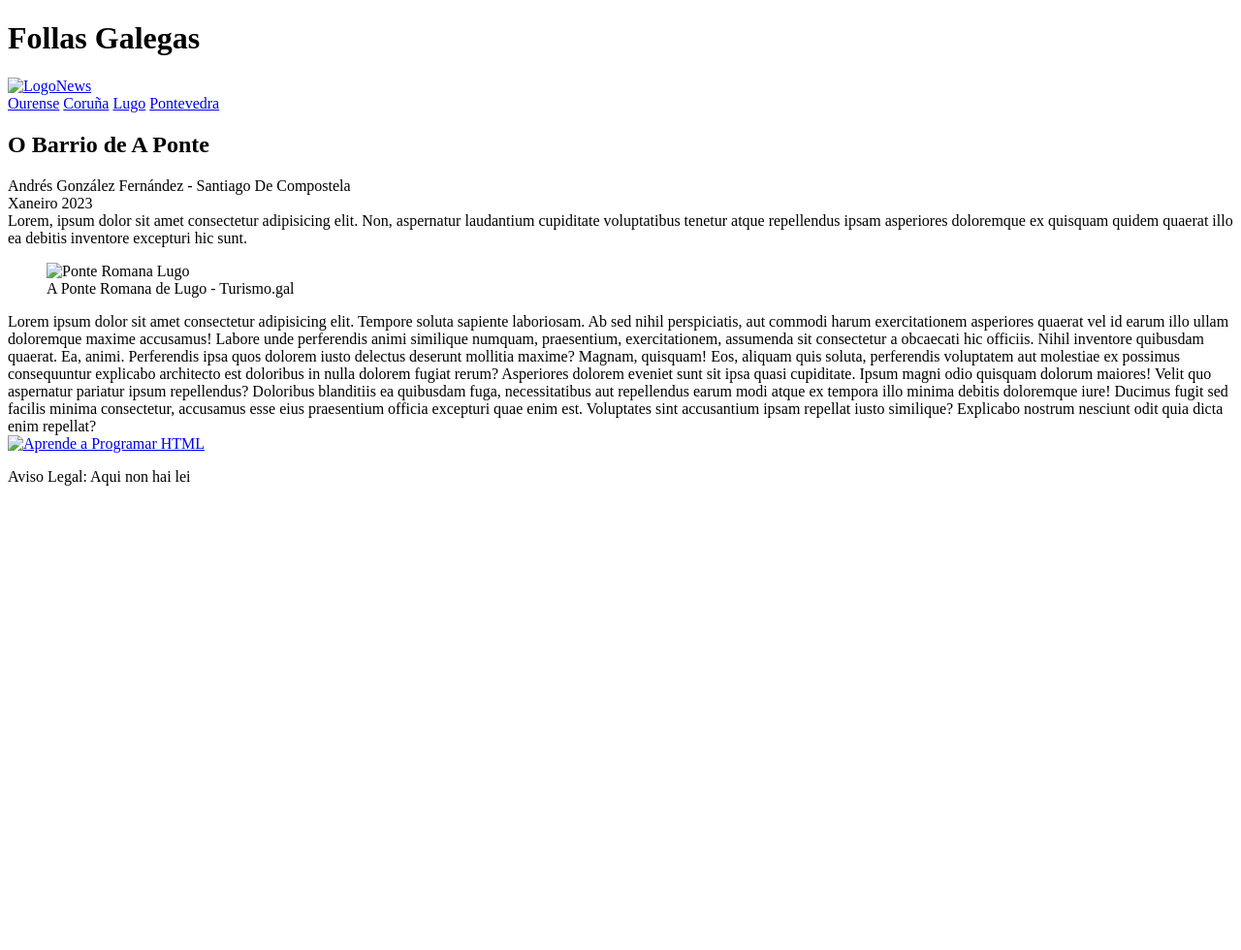
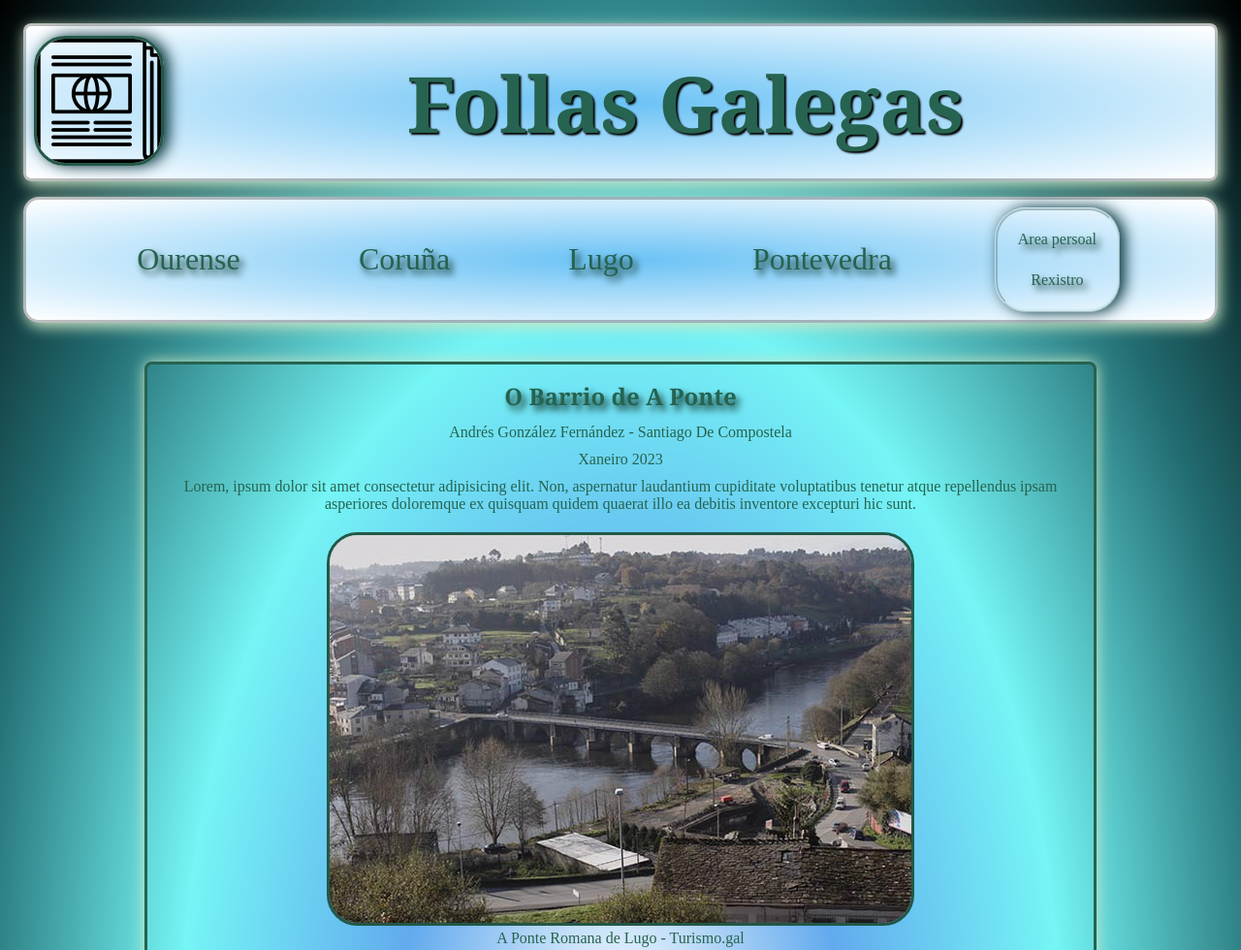
Before and after one commit to andresgf95/Formation-Exercices, a plain HTML site: page 3-Practica newspapper/content/ArtigoBarrioAponte.html in a window 1280 px wide. Shown: the top 980 px of the page at 97% size. Before the commit the page ends 800 px from the top, so only its background shows below. Drawn offline with Linux system fonts and the light colour scheme.

Commit message:
Modificacions

```diff
--- a/3-Practica newspapper/content/ArtigoBarrioAponte.html
+++ b/3-Practica newspapper/content/ArtigoBarrioAponte.html
@@ -1,28 +1,33 @@
 <!DOCTYPE html>
-<html lang="en">
+<html lang="gl">
 <head>
     <meta charset="UTF-8">
     <meta http-equiv="X-UA-Compatible" content="IE=edge">
     <meta name="viewport" content="width=device-width, initial-scale=1.0">
-    <title>Document</title>
+    <title>Follas Galegas</title>
+    <link rel="stylesheet" href="../css/Article.css">
 </head>
 <body>
     <header>
-        <h1>Follas Galegas</h1>
-        <a href="./index.html"><img src="IconNews.png" alt="LogoNews"></a>
+        <a href="../index.html"><img class="LogoIndex" src="../img/IconNews.png" alt="Logo"></a>
+        <a href="../index.html"><h1>Follas Galegas</h1></a>
     </header>
     <nav>
-        <a href="./SeccionOurense.html">Ourense</a>
-        <a href="./SeccionCoruña.html">Coruña</a>
-        <a href="./SeccionLugo.html">Lugo</a>
-        <a href="./SeccionPontevedra.html">Pontevedra</a>
+        <a class="OuNav" href="./SeccionOurense.html">Ourense</a>
+        <a class="CoNav" href="./SeccionCoruña.html">Coruña</a>
+        <a class="LuNav" href="./SeccionLugo.html">Lugo</a>
+        <a class="PoNav" href="./SeccionPontevedra.html">Pontevedra</a>
+        <div>
+            <a class="Login" href="../forms/login.html">Area persoal</a>
+            <a class="Reg" href="../forms/register.html">Rexistro</a>
+        </div>
     </nav>
     <main>
         <h2>O Barrio de A Ponte</h2>
         <div>Andrés González Fernández - Santiago De Compostela</div>
         <div>Xaneiro 2023</div>
         <div>Lorem, ipsum dolor sit amet consectetur adipisicing elit. Non, aspernatur laudantium cupiditate voluptatibus tenetur atque repellendus ipsam asperiores doloremque ex quisquam quidem quaerat illo ea debitis inventore excepturi hic sunt.</div>
-        <figure><img src="./A Ponte.jpg" alt="Ponte Romana Lugo"> <figcaption>A Ponte Romana de Lugo - Turismo.gal </figcaption></figure>
+        <figure><img src="../img/A Ponte.jpg" alt="Ponte Romana Lugo"> <figcaption>A Ponte Romana de Lugo - Turismo.gal </figcaption></figure>
         <article> Lorem ipsum dolor sit amet consectetur adipisicing elit. Tempore soluta sapiente laboriosam. Ab sed nihil perspiciatis, aut commodi harum exercitationem asperiores quaerat vel id earum illo ullam doloremque maxime accusamus!
         Labore unde perferendis animi similique numquam, praesentium, exercitationem, assumenda sit consectetur a obcaecati hic officiis. Nihil inventore quibusdam quaerat. Ea, animi. Perferendis ipsa quos dolorem iusto delectus deserunt mollitia maxime?
         Magnam, quisquam! Eos, aliquam quis soluta, perferendis voluptatem aut molestiae ex possimus consequuntur explicabo architecto est doloribus in nulla dolorem fugiat rerum? Asperiores dolorem eveniet sunt sit ipsa quasi cupiditate.
@@ -30,10 +35,11 @@
         Ducimus fugit sed facilis minima consectetur, accusamus esse eius praesentium officia excepturi quae enim est. Voluptates sint accusantium ipsam repellat iusto similique? Explicabo nostrum nesciunt odit quia dicta enim repellat?</article>
     </main>
     <aside>
-        <a href="https://www.w3schools.com/html/default.asp"><img src="./W3Publi.jpg" alt="Aprende a Programar HTML"></a>
+        <a href="https://www.w3schools.com/html/default.asp"><img src="../img/W3Publi.jpg" alt="Aprende a Programar HTML"></a>
     </aside>
     <footer>
-        <p>Aviso Legal: Aqui non hai lei</p>
+        <p>Aviso Legal:</p>
+        Lorem ipsum dolor sit amet consectetur adipisicing elit. Deleniti exercitationem reprehenderit at inventore adipisci ratione magni, cum molestias earum, eos voluptatum quos accusantium rerum dolor, perspiciatis dicta consequuntur officia qui.
     </footer>
 </body>
 </html>
--- /dev/null
+++ b/3-Practica newspapper/css/Article.css
@@ -0,0 +1,207 @@
+body {
+    background-image: radial-gradient(rgb(255, 255, 255), rgb(98, 170, 238), rgb(117, 245, 245), rgb(34, 109, 114), rgb(0, 0, 0)) ;
+    text-align: center;
+    font-style: normal;
+    padding: 0.5rem;
+    margin: 0.5rem;
+    display: flex;
+    flex-direction: column;
+}
+
+header {
+    padding: 0.5rem;
+    margin: 0.5rem;
+    display: flex;
+    flex-flow: row wrap;
+    justify-content:start;
+    align-items: center;
+    border: solid #2424244b;
+    box-shadow: 2px 4px 15px rgb(204, 230, 197);
+    border-radius: 0.5rem ;
+    background-image:radial-gradient(rgb(106, 194, 245), white) ;
+}
+
+header > a:nth-last-child(1) {
+    flex-grow: 1;
+}
+
+.LogoIndex {
+    box-shadow: 5px 0px 15px rgb(2, 45, 51);
+}
+
+h1 {
+    font-size: 5rem ;
+    font-family:Cambria, Cochin, Georgia, Times, 'Times New Roman', serif ;
+    margin: 0.5rem;
+    padding: 0.5rem;
+    color: rgb(38, 99, 80);
+    text-shadow: 2px 2px 2px #000000;
+}
+
+nav {
+    margin: 0.5rem;
+    padding: 0.5rem;
+    display: flex;
+    flex-wrap: wrap;
+    justify-content:space-evenly;
+    align-content: center;
+    border-radius: 1rem;
+    border: solid #2424244b;
+    background-image:radial-gradient(rgb(106, 194, 245), white) ;
+    align-items: center;
+    box-shadow: 2px 4px 15px rgb(204, 230, 197);
+}
+
+.OuNav {
+    margin: 0.5rem;
+    padding: 0.5rem;
+    border-radius: 0.5rem;
+    border-color: rgba(0, 0, 0, 0.205);
+    color: rgb(38, 99, 80);
+    font-size: 2rem;
+    font-family:'Times New Roman', Times, serif ;
+    text-shadow: 4px 5px 7px rgb(9, 46, 32)
+}
+
+.CoNav {
+    margin: 0.5rem;
+    padding: 0.5rem;
+    border-radius: 0.5rem;
+    border-color: rgba(0, 0, 0, 0.205);
+    color: rgb(38, 99, 80);
+    font-size: 2rem;
+    font-family:'Times New Roman', Times, serif ;
+    text-shadow: 4px 5px 7px rgb(9, 46, 32)
+}
+
+.LuNav {
+    margin: 0.5rem;
+    padding: 0.5rem;
+    border-radius: 0.5rem;
+    border-color: rgba(0, 0, 0, 0.205);
+    color: rgb(38, 99, 80);
+    font-size: 2rem;
+    font-family:'Times New Roman', Times, serif ;
+    text-shadow: 4px 5px 7px rgb(9, 46, 32)
+}
+
+.PoNav {
+    margin: 0.5rem;
+    padding: 0.5rem;
+    border-radius: 0.5rem;
+    border-color: rgba(0, 0, 0, 0.205);
+    color: rgb(38, 99, 80);
+    font-size: 2rem;
+    font-family:'Times New Roman', Times, serif ;
+    text-shadow: 4px 5px 7px rgb(9, 46, 32)
+}
+
+.Login {
+    margin: 0.5rem;
+    padding: 0.5rem;
+    border-radius: 0.5rem;
+    border-color: rgba(0, 0, 0, 0.205);
+    color: rgb(38, 99, 80);
+    font-size: 1rem;
+    font-family:'Times New Roman', Times, serif ;
+    text-shadow: 4px 5px 7px rgb(9, 46, 32)
+}
+
+.Reg {
+    margin: 0.5rem;
+    padding: 0.5rem;
+    border-radius: 0.5rem;
+    border-color: rgba(0, 0, 0, 0.205);
+    color: rgb(38, 99, 80);
+    font-size: 1rem;
+    font-family:'Times New Roman', Times, serif ;
+    text-shadow: 4px 5px 7px rgb(9, 46, 32)
+}
+
+nav > div {
+    border: ridge rgba(191, 228, 235, 0.582) ;
+    border-radius: 2rem;
+    box-shadow: 5px 0px 15px rgb(2, 45, 51);
+}
+
+div > a {
+    display: flex;
+    align-items: center;
+    justify-content: center;
+}
+
+main{
+    padding: 0.5rem;
+    margin: 2rem;
+    display: flex;
+    align-content: center;
+    flex-flow: column wrap;
+    align-self: center;
+    border: solid rgb(38, 99, 80) ;
+    border-radius: 0.5rem;
+    box-shadow: 0px 0px 15px rgb(204, 230, 197);
+    width: 60rem;
+}
+
+h2 {
+    color: rgb(38, 99, 80);
+    font-size: 1.5rem ;
+    font-family:Cambria, Cochin, Georgia, Times, 'Times New Roman', serif ;
+    margin: 0.5rem;
+    text-shadow: 4px 5px 7px rgb(9, 46, 32)
+}
+
+article {
+    border-radius: 0.5rem;
+    padding: 0.5rem;
+    margin: 1.5rem;
+    width: 55rem;
+    color: rgb(20, 75, 58);
+    display: flex;
+    flex-flow: column wrap;
+    font-size: 1.5rem;
+    justify-content: center;
+    text-align: center;
+}
+
+div {
+    color: rgb(38, 99, 80) ;
+    padding: 0.3rem;
+}
+
+figcaption {
+    color: rgb(38, 99, 80);
+}
+
+img {
+    border: solid rgb(35, 87, 71);
+    border-radius: 2rem;
+}
+
+footer {
+    background-image:radial-gradient(rgb(106, 194, 245), white) ;
+    padding: 0.5rem;
+    margin: 0.5rem;
+    border-radius: 1rem;
+    color: rgb(35, 87, 71);
+    font-size: 1rem ;
+    box-shadow: 0px 0px 15px rgb(204, 230, 197);
+    display: flex;
+    flex-direction: column;
+    flex-wrap: wrap;
+    flex-flow: column;
+}
+
+footer > p {
+    color: rgb(162, 175, 247);
+    text-shadow: -1px 0 black, 0 1px black, 1px 0 black, 0 -1px black;
+    font-size: 1.5rem;
+}
+
+a {
+    text-decoration: none;
+}
+
+aside > a > img {
+    box-shadow: 0px 0px 15px rgb(204, 230, 197);
+}
--- /dev/null
+++ b/3-Practica newspapper/css/Section.css
@@ -0,0 +1,196 @@
+body {
+    background-image: radial-gradient(rgb(255, 255, 255), rgb(98, 170, 238), rgb(117, 245, 245), rgb(34, 109, 114), rgb(0, 0, 0)) ;
+    text-align: center;
+    font-style: normal;
+    padding: 0.5rem;
+    margin: 0.5rem;
+    display: flex;
+    flex-direction: column;
+}
+
+header {
+    padding: 0.5rem;
+    margin: 0.5rem;
+    display: flex;
+    flex-flow: row wrap;
+    justify-content:start;
+    align-items: center;
+    border: solid #2424244b;
+    box-shadow: 2px 4px 15px rgb(204, 230, 197);
+    border-radius: 0.5rem ;
+    background-image:radial-gradient(rgb(106, 194, 245), white) ;
+}
+
+header > a:nth-last-child(1) {
+    flex-grow: 1;
+}
+
+.LogoIndex {
+    box-shadow: 5px 0px 15px rgb(2, 45, 51);
+}
+
+h1 {
+    font-size: 5rem ;
+    font-family:Cambria, Cochin, Georgia, Times, 'Times New Roman', serif ;
+    margin: 0.5rem;
+    padding: 0.5rem;
+    color: rgb(38, 99, 80);
+    text-shadow: 2px 2px 2px #000000;
+}
+
+nav {
+    margin: 0.5rem;
+    padding: 0.5rem;
+    display: flex;
+    flex-wrap: wrap;
+    justify-content:space-evenly;
+    align-content: center;
+    border-radius: 1rem;
+    border: solid #2424244b;
+    background-image:radial-gradient(rgb(106, 194, 245), white) ;
+    align-items: center;
+    box-shadow: 2px 4px 15px rgb(204, 230, 197);
+}
+
+.OuNav {
+    margin: 0.5rem;
+    padding: 0.5rem;
+    border-radius: 0.5rem;
+    border-color: rgba(0, 0, 0, 0.205);
+    color: rgb(38, 99, 80);
+    font-size: 2rem;
+    font-family:'Times New Roman', Times, serif ;
+    text-shadow: 4px 5px 7px rgb(9, 46, 32)
+}
+
+.CoNav {
+    margin: 0.5rem;
+    padding: 0.5rem;
+    border-radius: 0.5rem;
+    border-color: rgba(0, 0, 0, 0.205);
+    color: rgb(38, 99, 80);
+    font-size: 2rem;
+    font-family:'Times New Roman', Times, serif ;
+    text-shadow: 4px 5px 7px rgb(9, 46, 32)
+}
+
+.LuNav {
+    margin: 0.5rem;
+    padding: 0.5rem;
+    border-radius: 0.5rem;
+    border-color: rgba(0, 0, 0, 0.205);
+    color: rgb(38, 99, 80);
+    font-size: 2rem;
+    font-family:'Times New Roman', Times, serif ;
+    text-shadow: 4px 5px 7px rgb(9, 46, 32)
+}
+
+.PoNav {
+    margin: 0.5rem;
+    padding: 0.5rem;
+    border-radius: 0.5rem;
+    border-color: rgba(0, 0, 0, 0.205);
+    color: rgb(38, 99, 80);
+    font-size: 2rem;
+    font-family:'Times New Roman', Times, serif ;
+    text-shadow: 4px 5px 7px rgb(9, 46, 32)
+}
+
+.Login {
+    margin: 0.5rem;
+    padding: 0.5rem;
+    border-radius: 0.5rem;
+    border-color: rgba(0, 0, 0, 0.205);
+    color: rgb(38, 99, 80);
+    font-size: 1rem;
+    font-family:'Times New Roman', Times, serif ;
+    text-shadow: 4px 5px 7px rgb(9, 46, 32)
+}
+
+.Reg {
+    margin: 0.5rem;
+    padding: 0.5rem;
+    border-radius: 0.5rem;
+    border-color: rgba(0, 0, 0, 0.205);
+    color: rgb(38, 99, 80);
+    font-size: 1rem;
+    font-family:'Times New Roman', Times, serif ;
+    text-shadow: 4px 5px 7px rgb(9, 46, 32)
+}
+
+nav > div {
+    border: ridge rgba(191, 228, 235, 0.582) ;
+    border-radius: 2rem;
+    box-shadow: 5px 0px 15px rgb(2, 45, 51);
+}
+
+div > a {
+    display: flex;
+    align-items: center;
+    justify-content: center;
+}
+
+main{
+    padding: 0.5rem;
+    margin: 2rem;
+    display: flex;
+    align-content: center;
+    flex-flow: column wrap;
+    align-self: center;
+    border: solid rgb(38, 99, 80) ;
+    border-radius: 0.5rem;
+    box-shadow: 0px 0px 15px rgb(204, 230, 197);
+    width: 60rem;
+}
+
+article {
+    border-radius: 0.5rem;
+    background-image:radial-gradient(rgb(106, 194, 245), white) ;
+    padding: 0.5rem;
+    margin: 1.5rem;
+    width: 55rem;
+    color: rgb(38, 99, 80);
+    display: flex;
+    flex-flow: column wrap;
+    box-shadow: 0px 0px 15px rgb(204, 230, 197);
+}
+
+h2 > a {
+    color: rgb(38, 99, 80);
+    font-size: 1.5rem ;
+    font-family:Cambria, Cochin, Georgia, Times, 'Times New Roman', serif ;
+    margin: 0.5rem
+}
+
+img {
+    border: solid rgb(35, 87, 71);
+    border-radius: 2rem;
+}
+
+footer {
+    background-image:radial-gradient(rgb(106, 194, 245), white) ;
+    padding: 0.5rem;
+    margin: 0.5rem;
+    border-radius: 1rem;
+    color: rgb(35, 87, 71);
+    font-size: 1rem ;
+    box-shadow: 0px 0px 15px rgb(204, 230, 197);
+    display: flex;
+    flex-direction: column;
+    flex-wrap: wrap;
+    flex-flow: column;
+}
+
+footer > p {
+    color: rgb(162, 175, 247);
+    text-shadow: -1px 0 black, 0 1px black, 1px 0 black, 0 -1px black;
+    font-size: 1.5rem;
+}
+
+a {
+    text-decoration: none;
+}
+
+aside > a > img {
+    box-shadow: 0px 0px 15px rgb(204, 230, 197);
+}
```
Also changed, not shown: 3-Practica newspapper/content/SeccionCoruña.html (+24 -14 lines), 3-Practica newspapper/content/SeccionLugo.html (+24 -14 lines), 3-Practica newspapper/content/SeccionOurense.html (+24 -14 lines), 3-Practica newspapper/content/SeccionPontevedra.html (+24 -14 lines).
